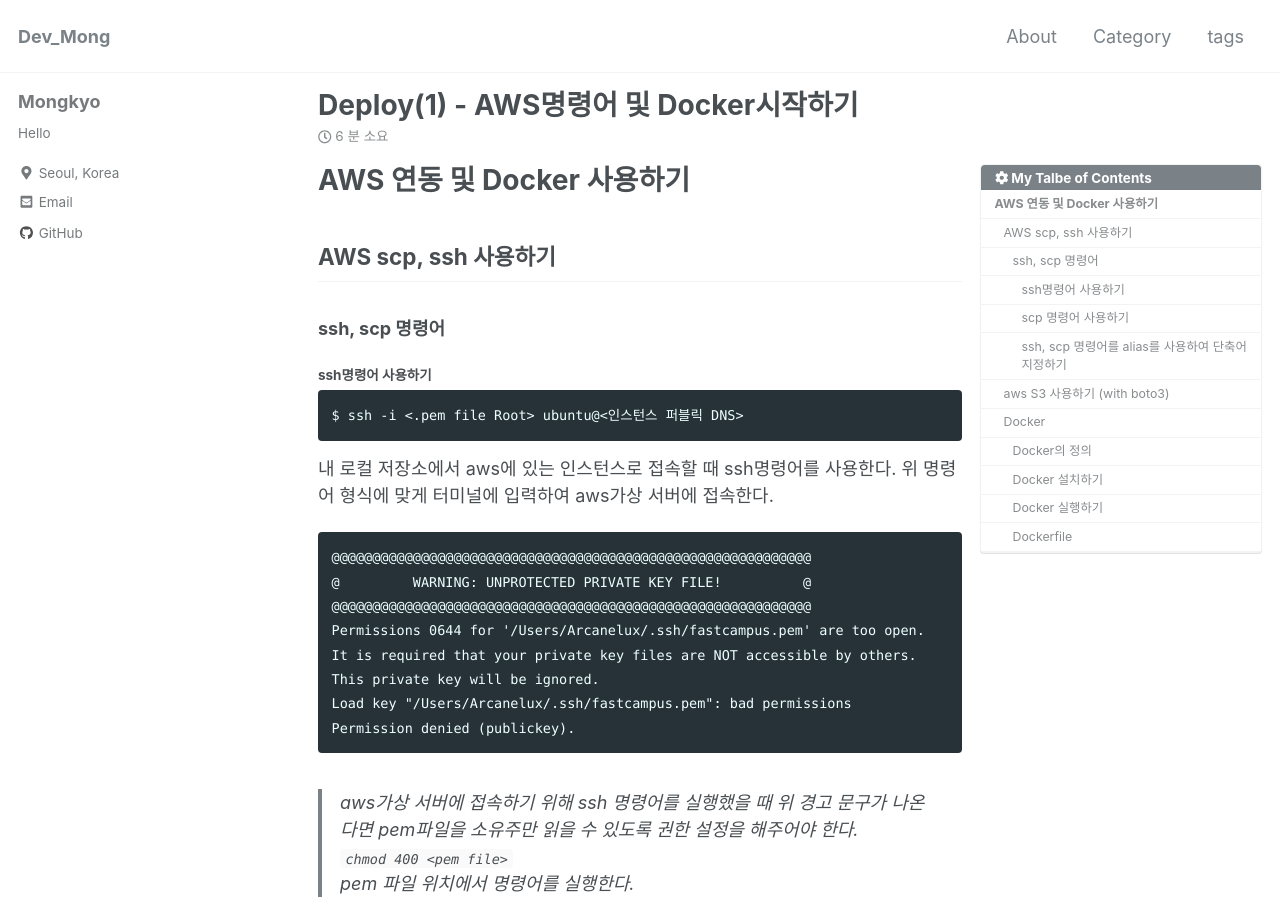
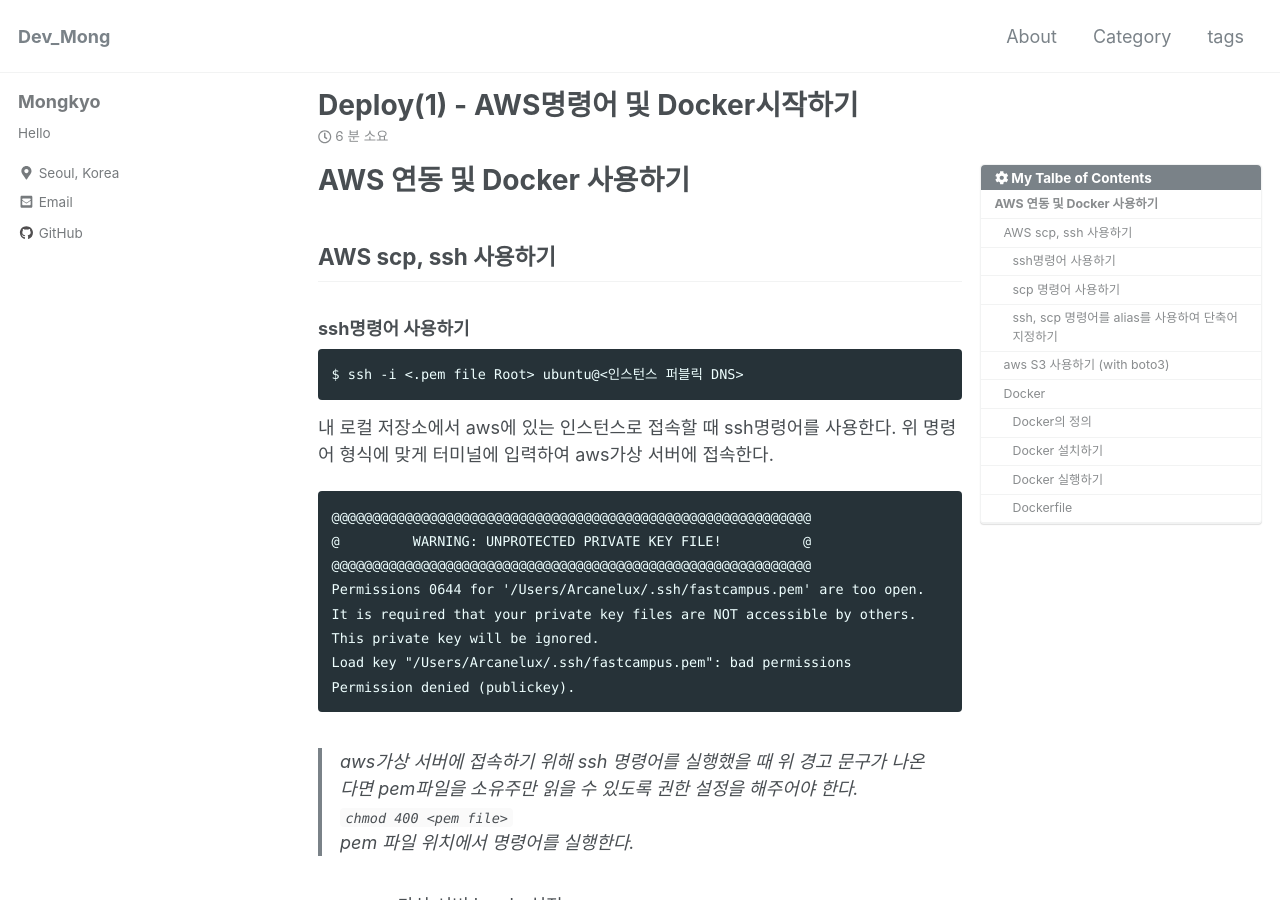
Before and after one commit to mongkyo/mongkyo.github.io, a Jekyll site: the page built from _posts/2018-11-01-Deploy-1.md, in a window 1280 px wide and 900 px high. Built offline with Jekyll 4.4.1, drawn with Linux system fonts in a browser that asks for light colours; nearby versions of some CDN libraries.

Commit message:
deploy1 modified

```diff
--- a/_posts/2018-11-01-Deploy-1.md
+++ b/_posts/2018-11-01-Deploy-1.md
@@ -22,9 +22,8 @@ comments: true
 
 ## AWS scp, ssh 사용하기
 
-### ssh, scp 명령어
 
-#### ssh명령어 사용하기
+### ssh명령어 사용하기
 
 	$ ssh -i <.pem file Root> ubuntu@<인스턴스 퍼블릭 DNS>
 
@@ -90,7 +89,7 @@ sudo chsh ubuntu -s /usr/bin/zsh
 ![사진](/assets/deploy/photo1.png)
 
 
-#### scp 명령어 사용하기
+### scp 명령어 사용하기
 
 scp명령어는 내 로컬 서버에 있는 파일,폴더들을 가상 서버에 옮길 때 사용한다. 예를 들면 내 로컬 서버에서 작업 중이던 Django 파일을 aws가상 서버로 옮길 때 사용한다. scp명령어는 다음 양식에 맞춰서 사용한다.
 
@@ -110,11 +109,13 @@ scp명령어로 django 설정 파일을 가져온 뒤에 보안 그룹에 인바
 
 로컬로 다시 돌아와서 <인스턴스 퍼블릭 DNS>:8000 으로 주소창에 입력후 접속하면 로켓이 나타난다.
 
+
 ![Start Django](/assets/deploy/StartDjango.png)
 
 
 
-#### ssh, scp 명령어를 alias를 사용하여 단축어 지정하기
+
+### ssh, scp 명령어를 alias를 사용하여 단축어 지정하기
 
 ssh, scp 명령어를 사용하다 보면 가독성이 떨어지고 너무 길기 때문에 귀찮다. 따라서 `.zshrc`에서 alias를 통해 ssh, scp 명령어를 단축어로 지정한다.
 
```
